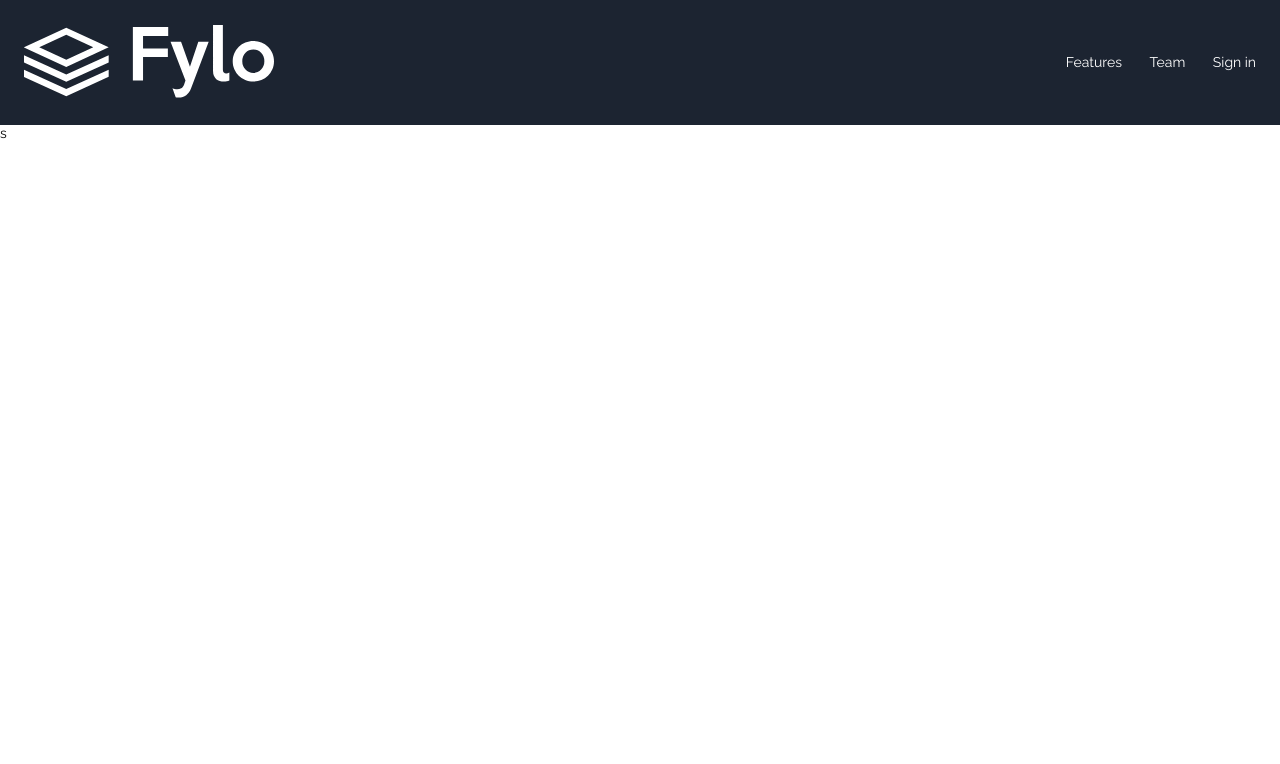
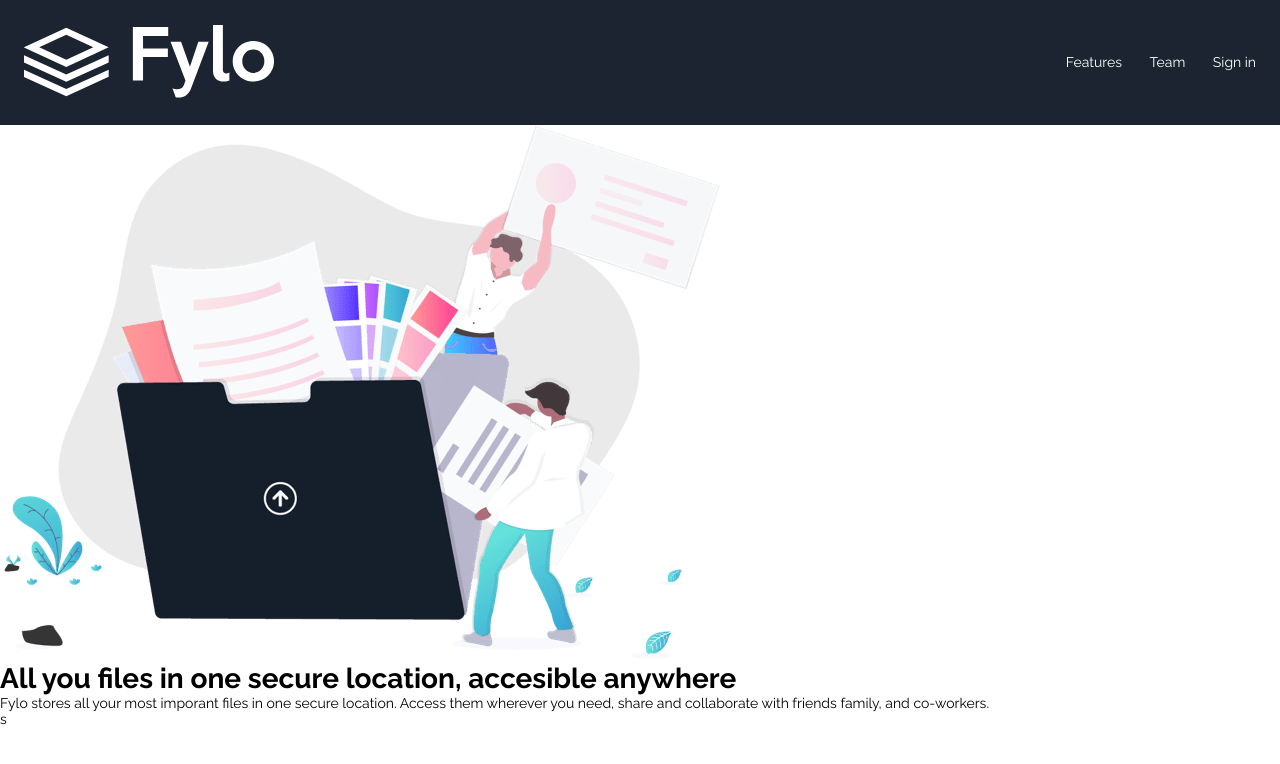
Before and after one commit to MaxxRz/fylo-Page, a plain HTML site: page fylo-finished/index.html in a window 1280 px wide. Drawn offline with Linux system fonts and the light colour scheme.

Commit message:
ingreso contenido title index

```diff
--- a/fylo-finished/index.html
+++ b/fylo-finished/index.html
@@ -21,5 +21,16 @@
          </ul>
       </div>
    </nav>
+   <div class="main">
+      <div class="main_Img">
+         <img src="images/illustration-intro.png">
+      </div>
+      <div class="main_Title">
+         <h1>All you files in one secure location, accesible anywhere</h1>
+      </div>
+      <div class="main_text">
+         <p>Fylo stores all your most imporant files in one secure location. Access them wherever you need, share and collaborate with friends family, and co-workers.</p>
+      </div>
+   </div>
 </body>
 </html>s
```
